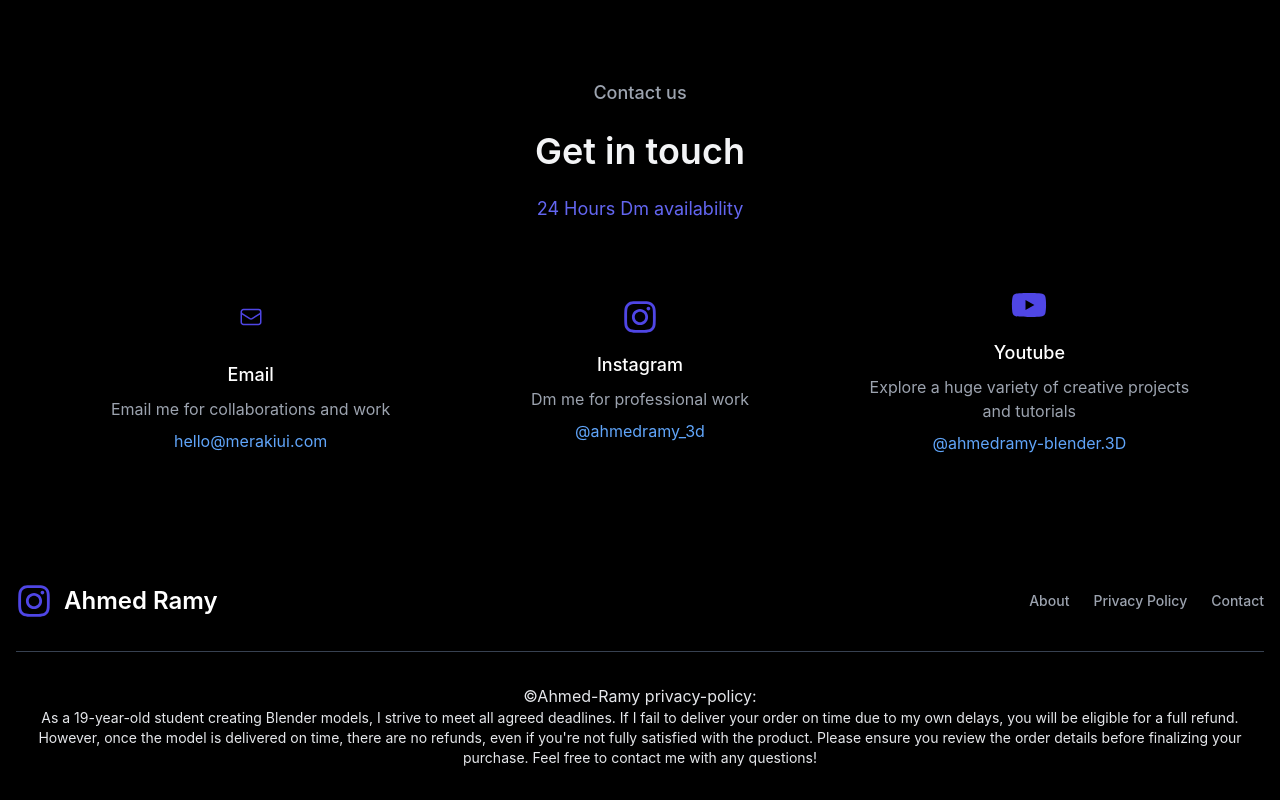
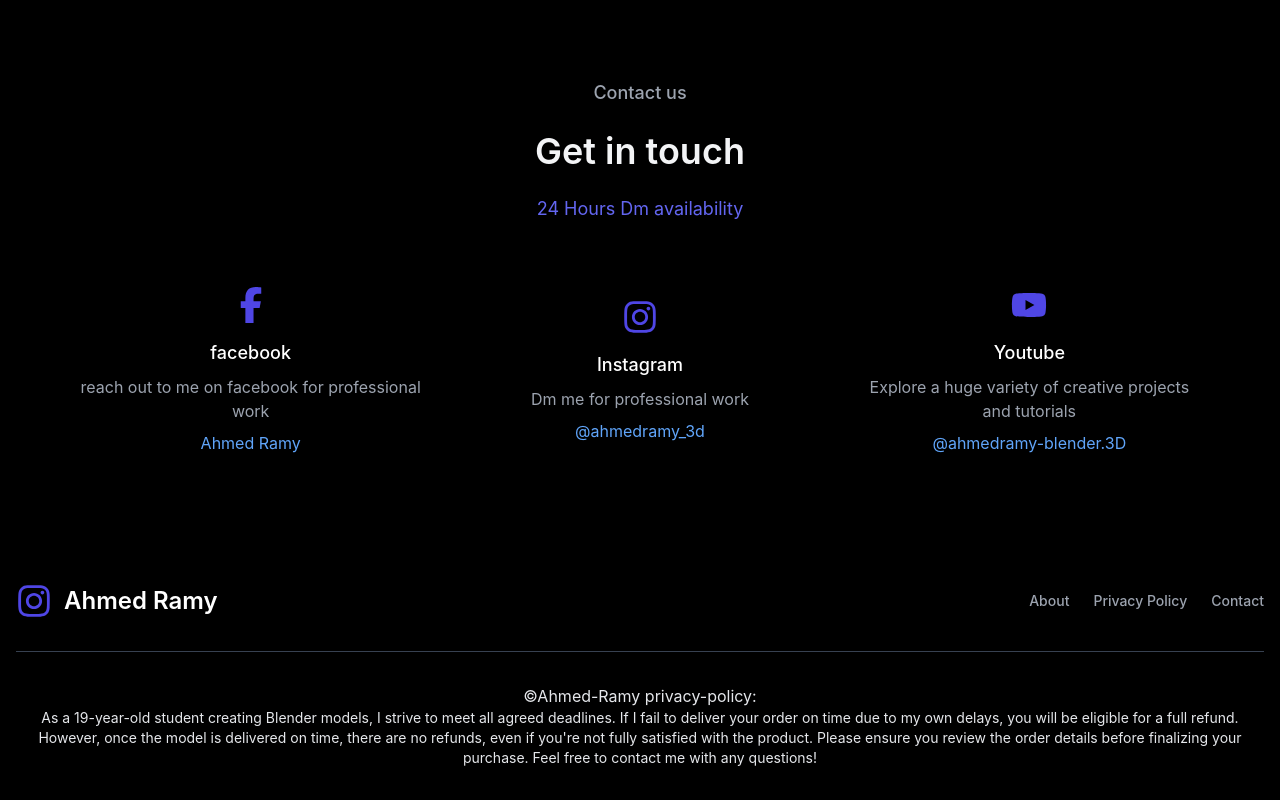
Before and after one commit to xfxtornadomx/ahmed-ramy-protofolio, a React (Create React App) app in the folder ahmed-ramy-app/: page / in a window 1280 px wide. Shown: the part 3229-4029 px from the top of the page. Built offline with nearby package versions, Linux system fonts and the light colour scheme.

Commit message:
final commit

```diff
--- a/ahmed-ramy-app/src/home/home.jsx
+++ b/ahmed-ramy-app/src/home/home.jsx
@@ -495,35 +495,28 @@ function Home() {
             </div>
 
             <div class="grid grid-cols-1 gap-12 mt-10 md:grid-cols-2 lg:grid-cols-3">
-              <div class="flex flex-col items-center justify-center text-center">
-                <span class="p-4 text-indigo-600 rounded-full bg-black">
+              <a
+                href="https://www.facebook.com/profile.php?id=100051878018273&locale=ar_AR"
+                target="_blank"
+              >
+                <div class="flex cursor-pointer flex-col items-center justify-center text-center">
+                  <span class="[&>svg]:h-9 [&>svg]:w-9 text-indigo-600">
                     <svg
                       xmlns="http://www.w3.org/2000/svg"
-                    fill="none"
-                    viewBox="0 0 24 24"
-                    stroke-width="1.5"
-                    stroke="currentColor"
-                    class="w-6 h-6"
+                      fill="currentColor"
+                      viewBox="0 0 320 512"
                     >
-                    <path
-                      stroke-linecap="round"
-                      stroke-linejoin="round"
-                      d="M21.75 6.75v10.5a2.25 2.25 0 01-2.25 2.25h-15a2.25 2.25 0 01-2.25-2.25V6.75m19.5 0A2.25 2.25 0 0019.5 4.5h-15a2.25 2.25 0 00-2.25 2.25m19.5 0v.243a2.25 2.25 0 01-1.07 1.916l-7.5 4.615a2.25 2.25 0 01-2.36 0L3.32 8.91a2.25 2.25 0 01-1.07-1.916V6.75"
-                    />
+                      <path d="M80 299.3V512H196V299.3h86.5l18-97.8H196V166.9c0-51.7 20.3-71.5 72.7-71.5c16.3 0 29.4 .4 37 1.2V7.9C291.4 4 256.4 0 236.2 0C129.3 0 80 50.5 80 159.4v42.1H14v97.8H80z" />
                     </svg>
                   </span>
 
-                <h2 class="mt-4 text-lg font-medium text-white">
-                  Email
-                </h2>
+                  <h2 class="mt-4 text-lg font-medium text-white">facebook</h2>
                   <p class="mt-2 text-gray-400">
-                  Email me for collaborations and work
+                    reach out to me on facebook for professional work
                   </p>
-                <p class="mt-2 text-blue-400">
-                  hello@merakiui.com
-                </p>
+                  <p class="mt-2 text-blue-400">Ahmed Ramy </p>
                 </div>
-
+              </a>
               <div class="flex flex-col items-center justify-center text-center">
                 <a
                   href="https://www.instagram.com/ahmedramy_3d/"
@@ -540,12 +533,8 @@ function Home() {
                   </span>
                 </a>
 
-                <h2 class="mt-4 text-lg font-medium text-white">
-                  Instagram
-                </h2>
-                <p class="mt-2 text-gray-400">
-                  Dm me for professional work
-                </p>
+                <h2 class="mt-4 text-lg font-medium text-white">Instagram</h2>
+                <p class="mt-2 text-gray-400">Dm me for professional work</p>
                 <p class="mt-2 text-blue-400">
                   <a
                     href="https://www.instagram.com/ahmedramy_3d/"
@@ -572,9 +561,7 @@ function Home() {
                   </span>
                 </a>
 
-                <h2 class="mt-4 text-lg font-medium text-white">
-                  Youtube
-                </h2>
+                <h2 class="mt-4 text-lg font-medium text-white">Youtube</h2>
                 <p class="mt-2 text-gray-400">
                   Explore a huge variety of creative projects and tutorials
                 </p>
```
Lines whose indentation alone changed are shown as unchanged.
